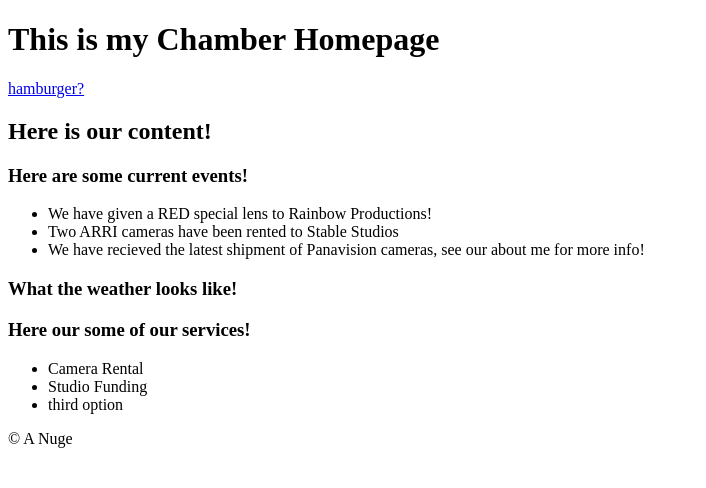
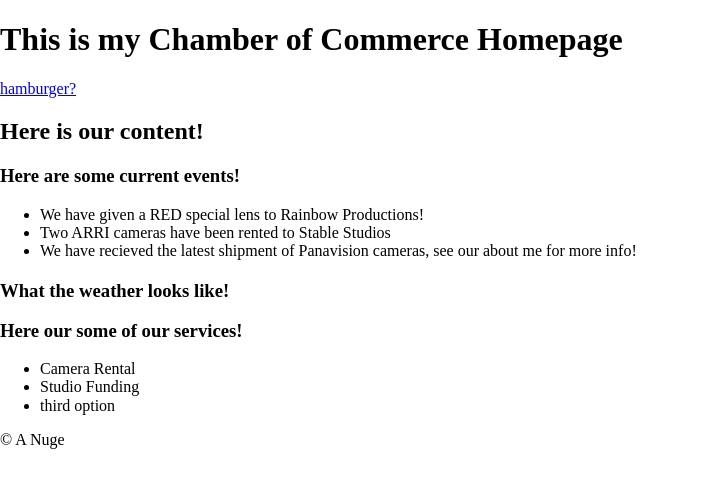
Before and after one commit to Lithpth/wdd230, a plain HTML site: page chamber/index.html in a window 1280 px wide. Shown: the whole page, without its empty margins (0-706 px from the left). Drawn offline with nearby package versions, Linux system fonts and the light colour scheme; a script that the page names is missing.

Commit message:
added css and fixes1 chamber

```diff
--- a/chamber/index.html
+++ b/chamber/index.html
@@ -11,12 +11,14 @@
     <meta property="og:url" content="https://www.churchofjesuschrist.org/study/scriptures">
     <meta property="og:type" content="website">
     <meta property="og:title" content="A Nuge - WDD 230 - Web Frontend Development Chamber Page">
+    <link rel="stylesheet" href="styles/normalize.css">
+    <link rel="stylesheet" href="styles/base.css">
 
 </head>
 
 <body>
     <header>
-        <h1>This is my Chamber Homepage</h1>
+        <h1>This is my Chamber of Commerce Homepage</h1>
     </header>
     <a id="menu" href="#">hamburger?</a>
 
```
Also changed, not shown: chamber/styles/base.css (added), chamber/styles/normalize.css (added).
